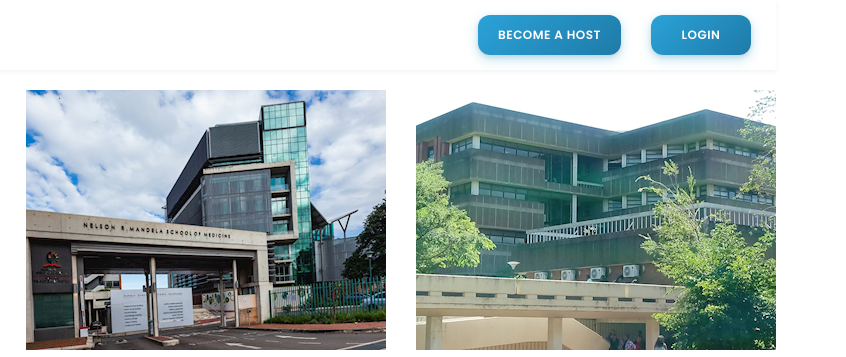
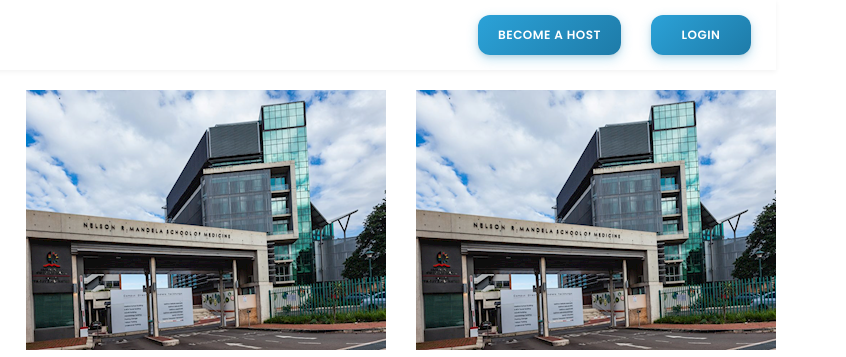
Before and after one commit to Uniroomi/Uniroomi, a plain HTML site: page Campuses/ukzn.html in a window 1280 px wide. Shown: the top 357 px of the page, 434-1280 px from the left. Drawn offline with Linux system fonts and the light colour scheme.

Commit message:
Update ukzn.html

```diff
--- a/Campuses/ukzn.html
+++ b/Campuses/ukzn.html
@@ -127,7 +127,7 @@
           <div class="col-lg-4 col-md-6">
             <div class="single-recent-blog-post">
               <div class="thumb">
-                <img class="img-fluid" src="../image/universities/ukzn-campuses/Edgewood campus_360x260.jpg" alt="post" />
+                <img class="img-fluid" src="../image/universities/ukzn-campuses/Medical campus_360x260.jpg" alt="post" />
               </div>
               <div class="details">
                 <a href="../accommodations/ukzn-accommodations/edgewood-campus.html"><h4 class="sec_h4">Edgewood Campus</h4></a>
```
